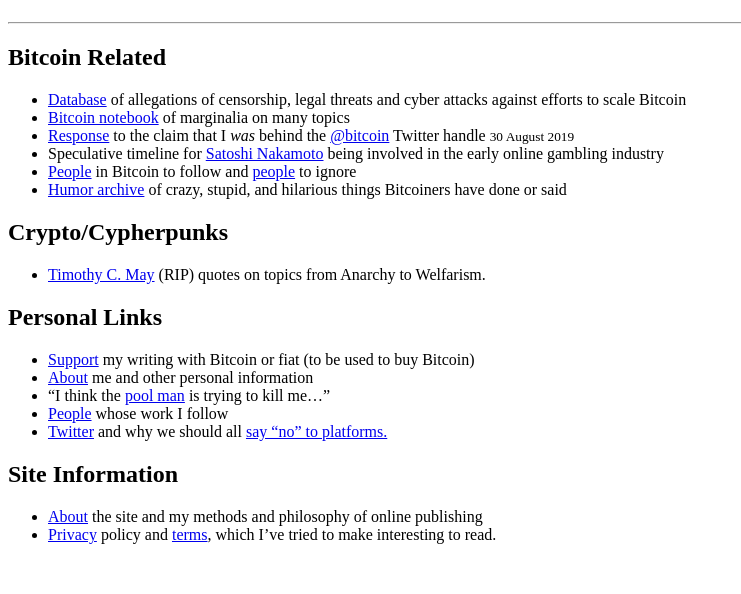
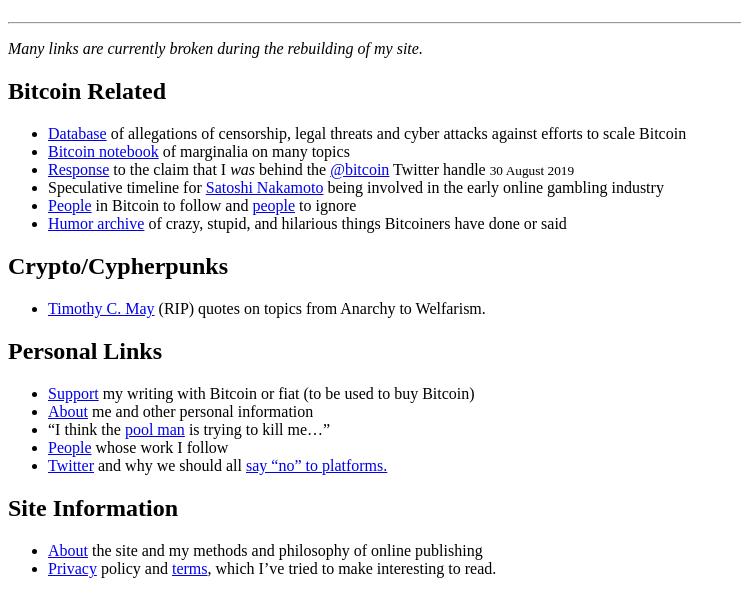
Before and after one commit to makgill/deryk, a Jekyll site: the page built from index.md, in a window 1280 px wide. Shown: the part 311-905 px from the top of the page, without its empty margins (0-741 px from the left). Built offline with Jekyll 4.4.1, drawn with Linux system fonts in a browser that asks for light colours.

Commit message:
Update index.md

```diff
--- a/index.md
+++ b/index.md
@@ -14,6 +14,8 @@
   <marquee behavior="scroll" direction="left">"You see, but you do not observe!"</marquee>
 
 ---
+
+*Many links are currently broken during the rebuilding of my site.*
 
 ## Bitcoin Related
 
```
